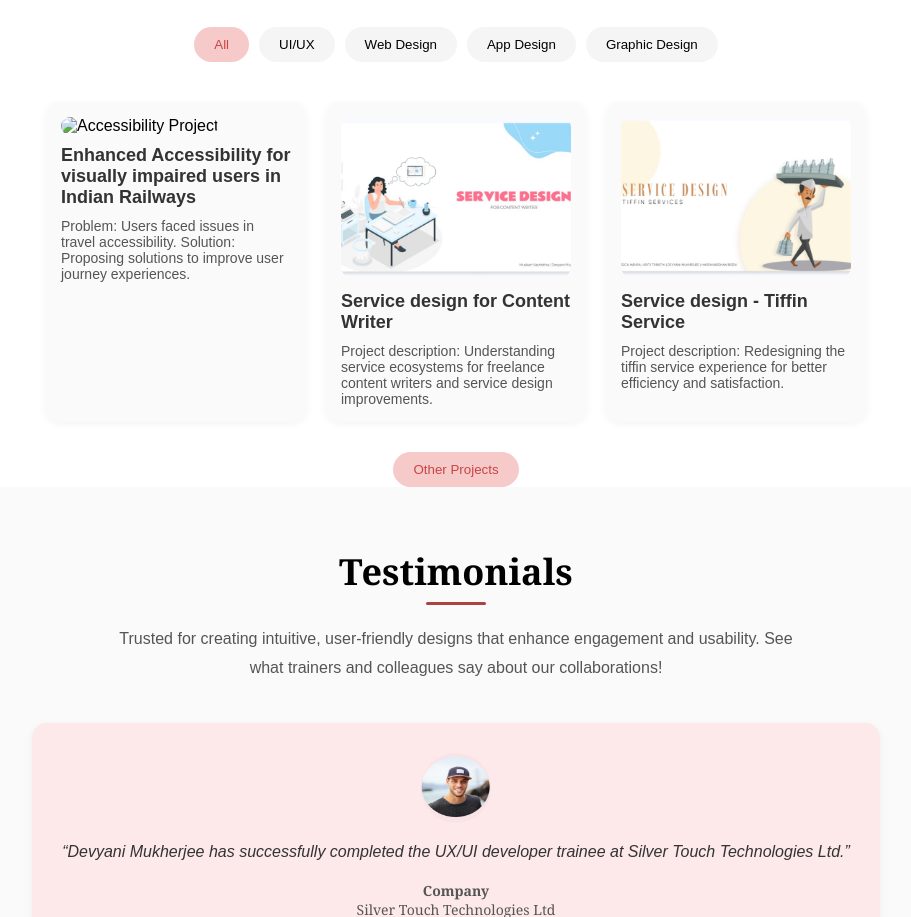
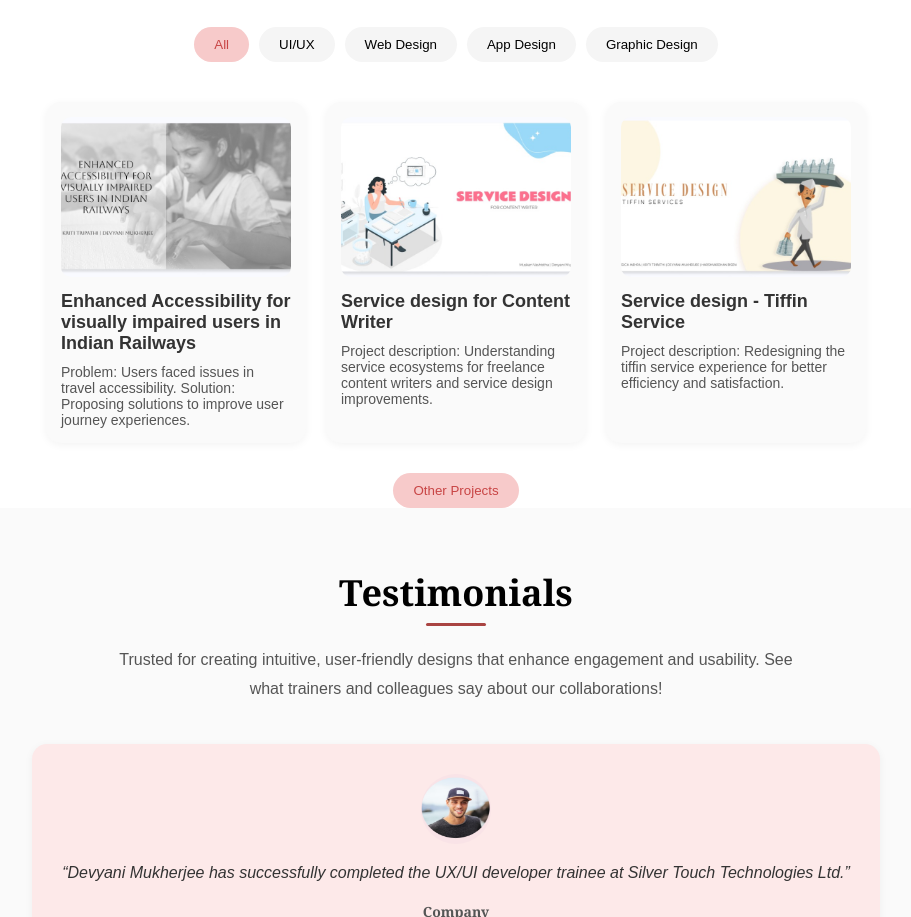
Before and after one commit to devya-123-name/Portfolio, a plain HTML site: page index.html in a window 1280 px wide. Shown: the part 2115-3032 px from the top of the page, without its empty margins (184-1095 px from the left). Drawn offline with Linux system fonts and the light colour scheme; files whose address does not match are found by name.

Commit message:
Add files via upload

```diff
--- a/index.html
+++ b/index.html
@@ -205,7 +205,7 @@
 
         <div class="project-cards">
             <div class="project-card">
-                <img src="Images/WhatsApp Image 2025-05-14 at 08.24.27_e8cd0dc6.jpg" alt="Accessibility Project">
+                <img src="WhatsApp Image 2025-05-14 at 08.24.27_e8cd0dc6.jpg" alt="Accessibility Project">
                 <h4>Enhanced Accessibility for visually impaired users in Indian Railways</h4>
                 <p>Problem: Users faced issues in travel accessibility. Solution: Proposing solutions to improve user
                     journey experiences.</p>
```
